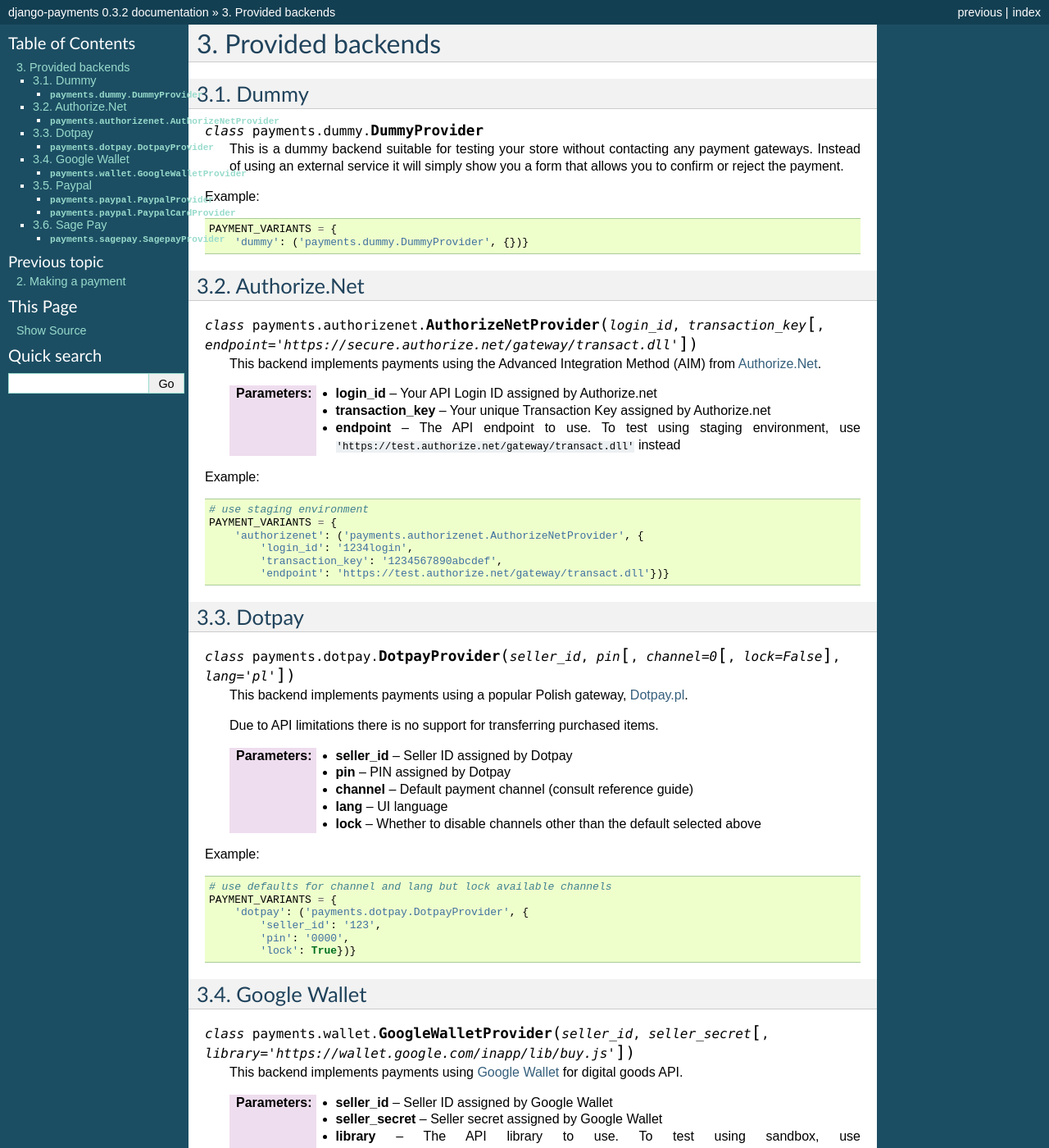
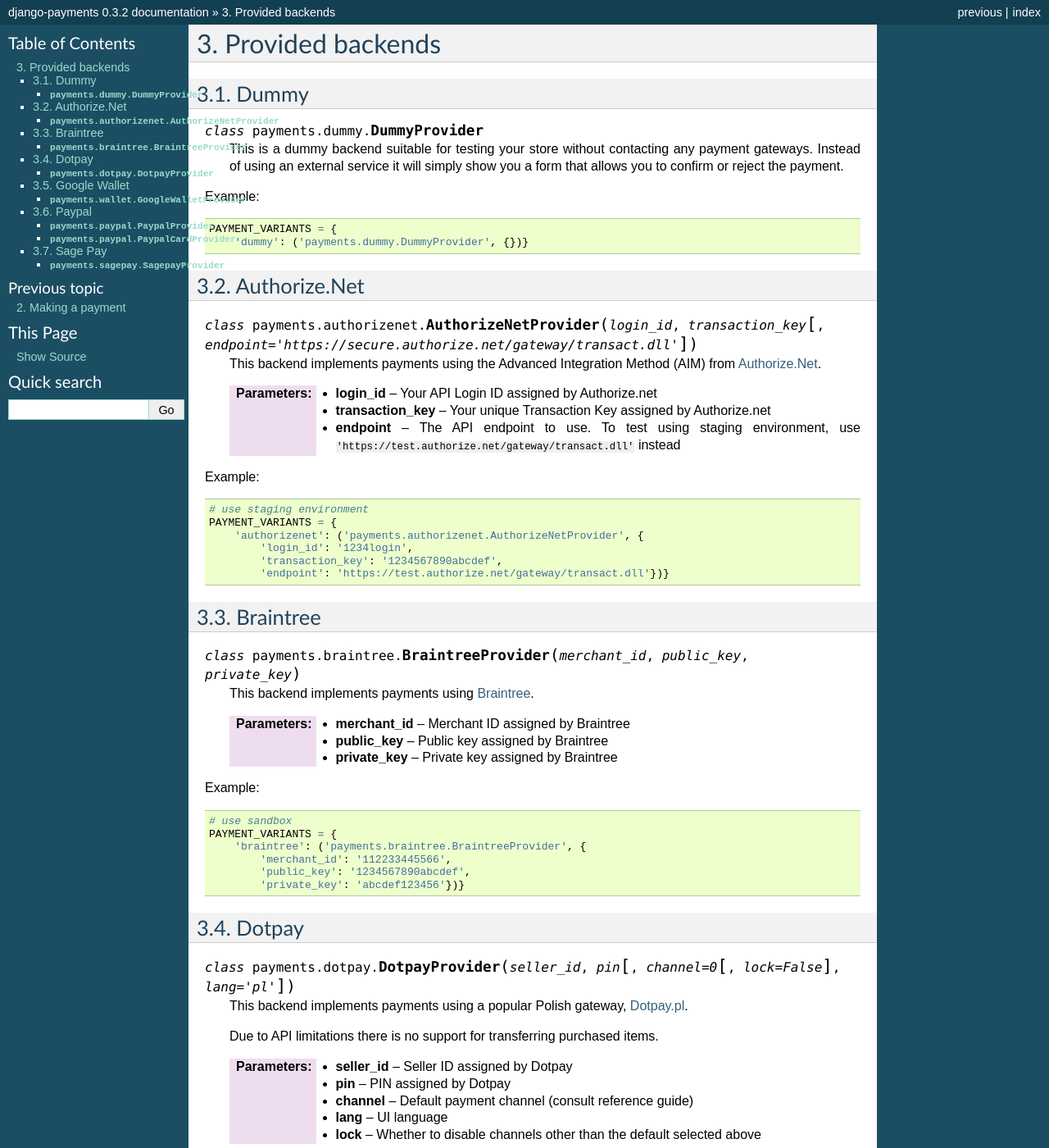
Before and after one commit to jazzband/django-payments, a Sphinx documentation site: the page built from doc/modules.rst, in a window 1280 px wide and 1400 px high. Shown: the whole window at 82% size. Built offline with Sphinx 7.4.7, drawn with Linux system fonts in a browser that asks for light colours.

Commit message:
Add docs for braintree backend

```diff
--- a/doc/modules.rst
+++ b/doc/modules.rst
@@ -35,6 +35,26 @@
            'transaction_key': '1234567890abcdef',
            'endpoint': 'https://test.authorize.net/gateway/transact.dll'})}
 
+
+Braintree
+-------------
+
+.. class:: payments.braintree.BraintreeProvider(merchant_id, public_key, private_key)
+
+   This backend implements payments using `Braintree <https://www.braintreepayments.com/>`_.
+
+   :param merchant_id: Merchant ID assigned by Braintree
+   :param public_key: Public key assigned by Braintree
+   :param private_key: Private key assigned by Braintree
+
+Example::
+
+   # use sandbox
+   PAYMENT_VARIANTS = {
+       'braintree': ('payments.braintree.BraintreeProvider', {
+           'merchant_id': '112233445566',
+           'public_key': '1234567890abcdef',
+           'private_key': 'abcdef123456'})}
 
 Dotpay
 ------
```
